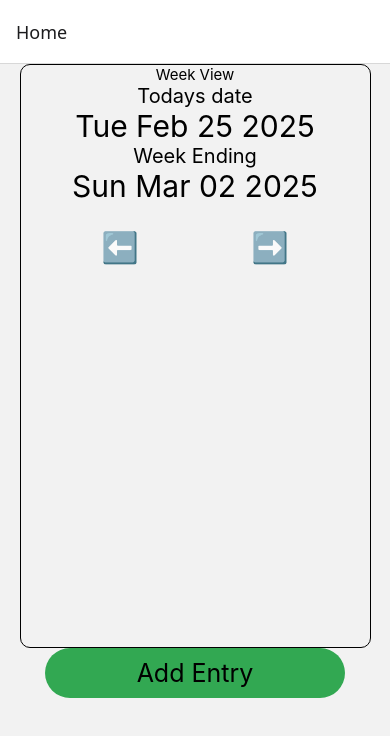
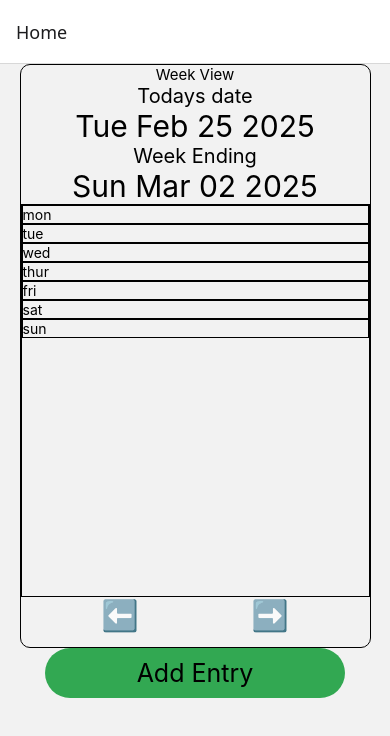
Before and after one commit to Chris-Mark-Wilson/timesheet, a React Native app: screen /Home in a window 390 px wide. Shown: the top 736 px of the page. Built offline with nearby package versions, Linux system fonts and the light colour scheme.

Commit message:
add scrollview

```diff
--- a/components/weekView.js
+++ b/components/weekView.js
@@ -1,4 +1,4 @@
-import { View, Text } from "react-native";
+import { View, Text,ScrollView } from "react-native";
 import { StyleSheet,Pressable } from "react-native";
 import { useEffect, useState } from "react";
 
@@ -7,7 +7,8 @@ import { Button } from "@react-navigation/elements";
 export const WeekView = () => {
   const today = new Date();
   const [date, setDate] = useState(new Date());
-  const [weekEnding, setWeekEnding] = useState(date);
+  const [weekEnding, setWeekEnding] = useState(today);
+  const [days,setDays]=useState([{day:'mon'},{day:'tue'},{day:'wed'},{day:'thur'},{day:'fri'},{day:'sat'},{day:'sun'}])
 
   useEffect(() => {
     setWeekEnding((prev) => {
@@ -19,6 +20,11 @@ export const WeekView = () => {
       return newDate;
     });
   }, []);
+
+  useEffect(()=>{
+    // get the data and enter into days array..
+
+  },[weekEnding])
 
   const changeDate = (direction) => {
     if (direction == "forwards") {
@@ -47,11 +53,20 @@ export const WeekView = () => {
       <Text style={styles.dateText}>{today.toDateString()}</Text>
       <Text style={{ fontSize: 20 }}>Week Ending</Text>
       <Text style={styles.dateText}>{weekEnding.toDateString()}</Text>
+      <ScrollView style={styles.scrollView}>
+        {days.map(day=>{
+          return (
+            <View key={day.day} style={styles.listItem}>
+              <Text>{day.day}</Text>
+            </View>
+          )
+        })}
+      </ScrollView>
       <View style={styles.dateButtons}>
-        <Pressable style={styles.navButtons} onPress={() => {changeDate("back");}}>
+        <Pressable style={styles.navButtons} onPressIn={() => {changeDate("back");}}>
         <Text style={styles.arrows}>⬅️</Text>
         </Pressable>
-        <Pressable style={styles.navButtons} onPress={() => {changeDate("forwards");}}>
+        <Pressable style={styles.navButtons} onPressIn={() => {changeDate("forwards");}}>
        <Text style={styles.arrows}>➡️</Text>
         </Pressable>
       </View>
@@ -76,7 +91,7 @@ const styles = StyleSheet.create({
     justifyContent:'space-around'
   },
   navButtons:{
-    height:100,
+    height:50,
     justifyContent:'center',
     padding:0,
     margin:0
@@ -84,5 +99,16 @@ const styles = StyleSheet.create({
   arrows:{
     height:50,
     fontSize:30
+  },
+  scrollView:{
+    flex:1,
+    borderWidth:1,
+    width:'100%'
+  },
+  listItem:{
+    flex:1,
+    borderWidth:1,
+    width:'100%',
+    height:80
   }
 });
```
